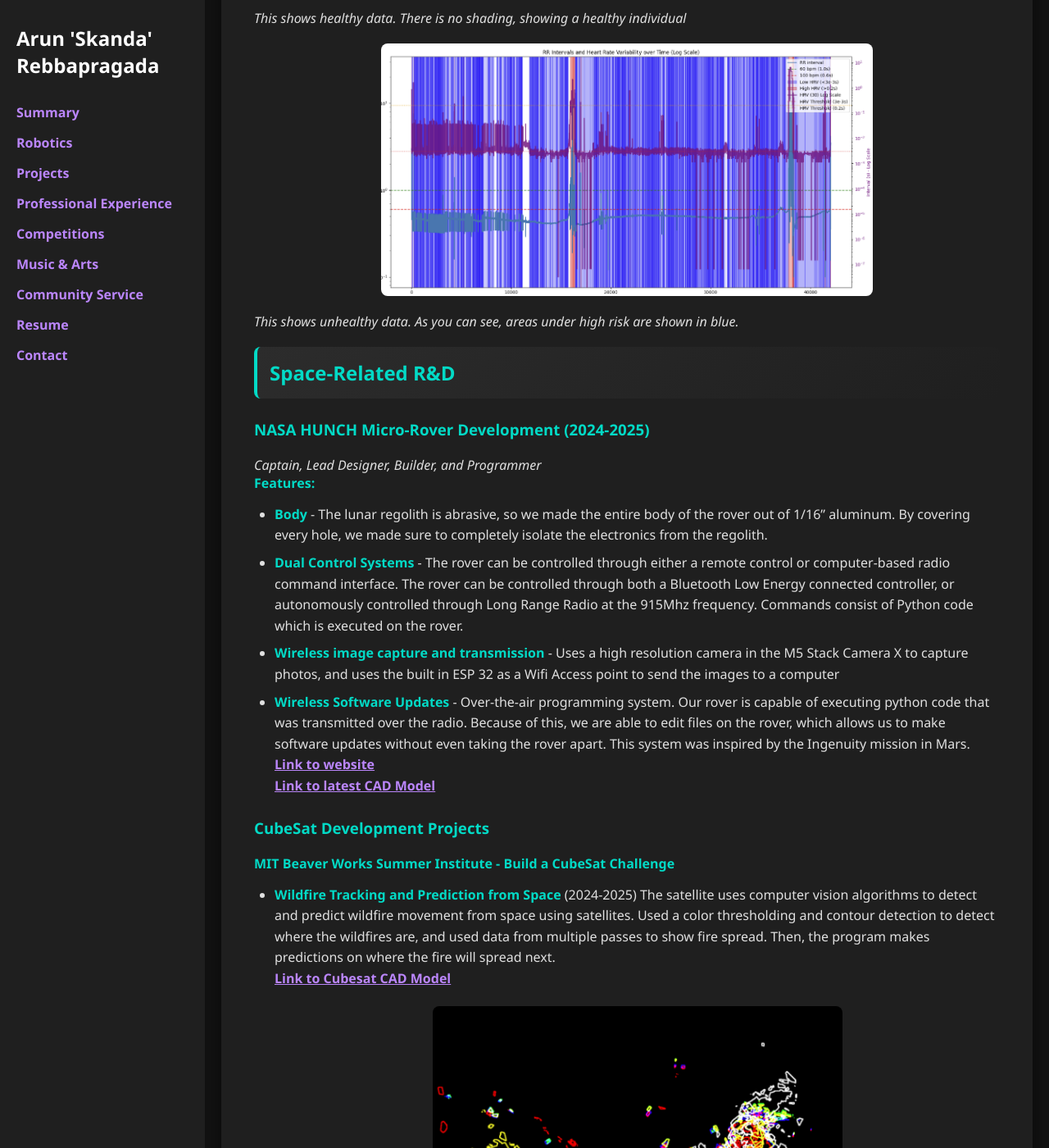
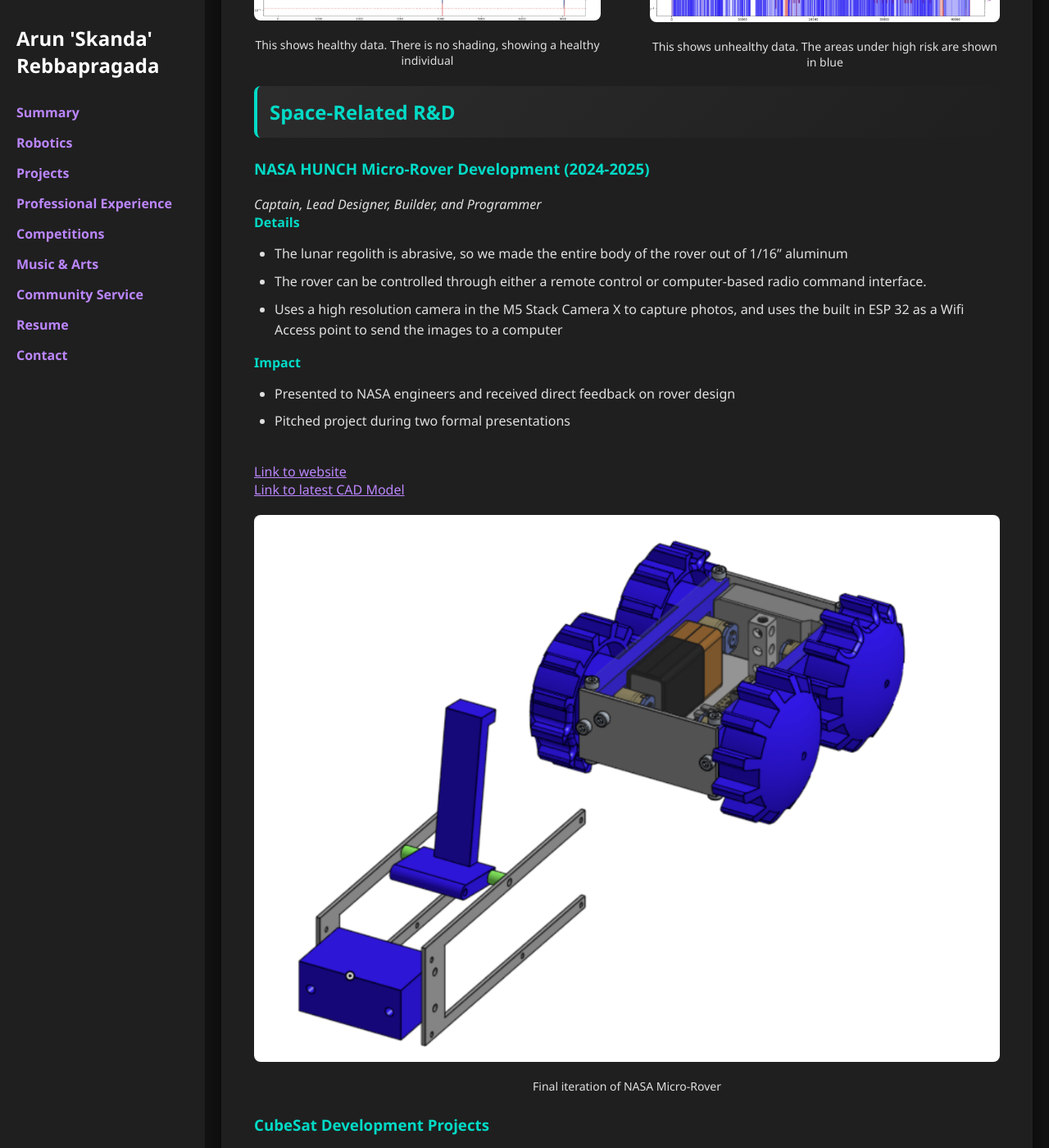
Before and after one commit to skandacode/skandacode.github.io, a Jekyll site: the page built from projects.md, in a window 1280 px wide and 1400 px high, scrolled down 943 px. Shown: the whole window at 82% size. Built offline with Jekyll 4.4.1, drawn with Linux system fonts in a browser that asks for light colours; some of the changed text lies outside the part shown.

Commit message:
projects change

```diff
--- a/contact.md
+++ b/contact.md
@@ -5,21 +5,11 @@ title: Contact
 
 ## **Get in Touch**
 
+
+<br>
+
 **Email:** [arun.skanda@outlook.com](mailto:arun.skanda@outlook.com)
+<br>
 **GitHub:** [skandacode](https://github.com/skandacode)
+<br>
 **Location:** Irving, TX (Dallas-Fort Worth Area)
-
-## **My Skills**
-
-- **Technical Experience** - I have 9+ years of programming experience, and have been doing robotics for 10 years
-- **Teaching the Younger Generation** - I taught 150+ students over 3 years and create interactive robotics lessons for them
-- **Worldwide Collaboration with people** - I mentor teams across multiple countries all over the world
-- **Publishing Research** - I have experience with presenting at international conferences and academic writing
-
-## **Current Interests**
-
-- **Robotics** - FIRST Robotics, CubeSat development, Micro Lunar Rover
-- **Increasing the Accessibility of Robotics** - Making STEM accessible through cost-effective solutions
-- **Computer Vision** - Utilizing data from camera streams to guide decision making in autonomous robots
-- **Manufacturing** - Applications of 3D printing in education and research
-<br>
--- a/projects.md
+++ b/projects.md
@@ -2,29 +2,50 @@
 layout: page
 title: Projects
 ---
+
 
 *For an overview of my project descriptions, see my [complete resume](resume.md). For research publications and work experience, see my [research & experience page](research-experience.md)*
 
 ## Netra Health Venture Capitalist Firm
 
 ### **Electrocardiogram Analysis Tool for Early Detection of Cardiac Events**
+*Conducted novel, independent research in collaboration with Netra Health Venture Capitalist Firm*
 
+<span style="font-size: 16px; font-weight: bold;;color:#03dac6">Details</span>
 - Wrote a Python script that analyzed the ECG signal and detects when cardiac events are likely
 - Finds R-Peaks and calculates the HRV
 - When the HRV drops below a predetermined threshold, we can flag the data as high risk
 - This code is able to generalize to multiple monitors, scales, and sampling rates
-- I compared the result with data from a healthy to an unhealthy person and was able to find appropriate thresholds
-- I can also detect when cardiac events are currently happening
-- One version of the code runs efficiently using vectorizedd operations and another operates in a streaming manner. The code that is streaming still executes at around 3000x real time
+- Compares the result with data from a healthy to an unhealthy person and was able to find appropriate thresholds
+
+<br>
+
+<span style="font-size: 16px; font-weight: bold; color:#03dac6">Impact</span>
+
+ - Able to dectect heart failures, cardiac arrests, or other heart problems hours before the events take place
+ - WRITE SOMETHING ELSE HERE
+
+<br>
 
 [Code for the project](https://github.com/skandacode/ecg-wave-delineation-visualizer)
 
 
-![Healthy data](assets\images\healthyhrvdata.png){: .project-image}
-*This shows healthy data. There is no shading, showing a healthy individual*
 
-![Unhealthy data](assets\images\unhealthydata.png){: .project-image}
-*This shows unhealthy data. As you can see, areas under high risk are shown in blue.*
+<div style="display: flex; justify-content: center; align-items: center; gap: 10px;">
+  <div style="text-align: center; margin-right: 25px;">
+    <img src="assets\images\healthyhrvdata.png" height="300">
+    <p style="margin-top: 5px; font-size: 14px;">
+    This shows healthy data. There is no shading, showing a healthy individual
+    </p>
+  </div>
+  <div style="text-align: center; margin-left: 25px;">
+  <img src="assets/images/unhealthydata.png" height="300">
+  <p style="margin-top: 5px; font-size: 14px;">
+    This shows unhealthy data. The areas under high risk are shown in blue
+  </p>
+</div>
+</div>
+
 
 
 
@@ -33,27 +54,54 @@ title: Projects
 ### **NASA HUNCH Micro-Rover Development** (2024-2025)
 *Captain, Lead Designer, Builder, and Programmer*
 
-#### **Features:**
+<span style="font-size: 16px; font-weight: bold;;color:#03dac6">Details</span>
 
-- **Body** - The lunar regolith is abrasive, so we made the entire body of the rover out of 1/16" aluminum. By covering every hole, we made sure to completely isolate the electronics from the regolith.
-- **Dual Control Systems** - The rover can be controlled through either a remote control or computer-based radio command interface. The rover can be controlled through both a Bluetooth Low Energy connected controller, or autonomously controlled through Long Range Radio at the 915Mhz frequency. Commands consist of Python code which is executed on the rover.
-- **Wireless image capture and transmission** - Uses a high resolution camera in the M5 Stack Camera X to capture photos, and uses the built in ESP 32 as a Wifi Access point to send the images to a computer
-- **Wireless Software Updates** - Over-the-air programming system. Our rover is capable of executing python code that was transmitted over the radio. Because of this, we are able to edit files on the rover, which allows us to make software updates without even taking the rover apart. This system was inspired by the Ingenuity mission in Mars.
 
-    **[Link to website](https://sites.google.com/cfbmail.com/nasa-hunch-lunar-rover/designs)**
+- The lunar regolith is abrasive, so we made the entire body of the rover out of 1/16" aluminum
+- The rover can be controlled through either a remote control or computer-based radio command interface.
+- Uses a high resolution camera in the M5 Stack Camera X to capture photos, and uses the built in ESP 32 as a Wifi Access point to send the images to a computer
 
-    **[Link to latest CAD Model](https://cad.onshape.com/documents/b768e7ff74cb64a2bd957713/w/f866da644b5ce7340ff3ff36/e/6890e63dd318aa4fd2992dfc)**
+<span style="font-size: 16px; font-weight: bold; color:#03dac6">Impact</span>
+
+ - Presented to NASA engineers and received direct feedback on rover design
+ - Pitched project during two formal presentations
+
+<br>
+
+[Link to website](https://sites.google.com/cfbmail.com/nasa-hunch-lunar-rover/designs)
+
+[Link to latest CAD Model](https://cad.onshape.com/documents/b768e7ff74cb64a2bd957713/w/f866da644b5ce7340ff3ff36/e/6890e63dd318aa4fd2992dfc)
+
+<div style="display: flex; justify-content: center; align-items: center; gap: 10px;">
+  <div style="text-align: center">
+    <img src="assets\images\rover.png" height="400">
+    <p style="margin-top: 5px; font-size: 14px;">
+    Final iteration of NASA Micro-Rover
+    </p>
+  </div>
+</div>
 
 ### **CubeSat Development Projects**
-**MIT Beaver Works Summer Institute - Build a CubeSat Challenge**
-- **Wildfire Tracking and Prediction from Space** (2024-2025)
+*MIT Beaver Works Summer Institute - Build a CubeSat Challenge*
+- **Wildfire Tracking and Prediction from Space** (2024-2025) -
 The satellite uses computer vision algorithms to detect and predict wildfire movement from space using satellites. Used a color thresholding and contour detection to detect where the wildfires are, and used data from multiple passes to show fire spread. Then, the program makes predictions on where the fire will spread next.
 
-  **[Link to Cubesat CAD Model](https://cad.onshape.com/documents/659f951b2f3d6802c7789cdf/w/b8b9c379a43547fd131a2233/e/30e1710706289f5d181ec25f)**
-  ![Fire Spreading tracking over time](assets/images/cubesatsoftwaredemo.png){: .demo-image}
-  *The fire spread in the order of the white contour, the red contour, the blue, green, and finally yellow. The arrows show the direction of motion of the fire.*
+ <p>
+  <a href="https://cad.onshape.com/documents/659f951b2f3d6802c7789cdf/w/b8b9c379a43547fd131a2233/e/30e1710706289f5d181ec25f">
+    Link to Cubesat CAD Model
+  </a>
+</p>
 
-- **Mudslide Detection and Impact Assessment** (2023-2024)
+<div style="text-align: center;">
+  <img src="assets/images/cubesatsoftwaredemo.png" alt="Fire Spreading tracking over time" height="300">
+  <p style="font-size: 14px; margin-top: 5px;">
+    <em>The fire spread in the order of the white contour, the red contour, the blue, green, and finally yellow. The arrows show the direction of motion of the fire.</em>
+  </p>
+</div>
+
+<br>
+
+- **Mudslide Detection and Impact Assessment** (2023-2024) -
   The CubeSat maps regions that are susceptible to mudslides by using machine learning, and alerting ground station if any new mudslides have been detected.
   ![2024 Cubesat Picture](assets/images/cubesat2024.png){: .project-image}
 
```
Also changed, not shown: assets/images/rover.png (added).
